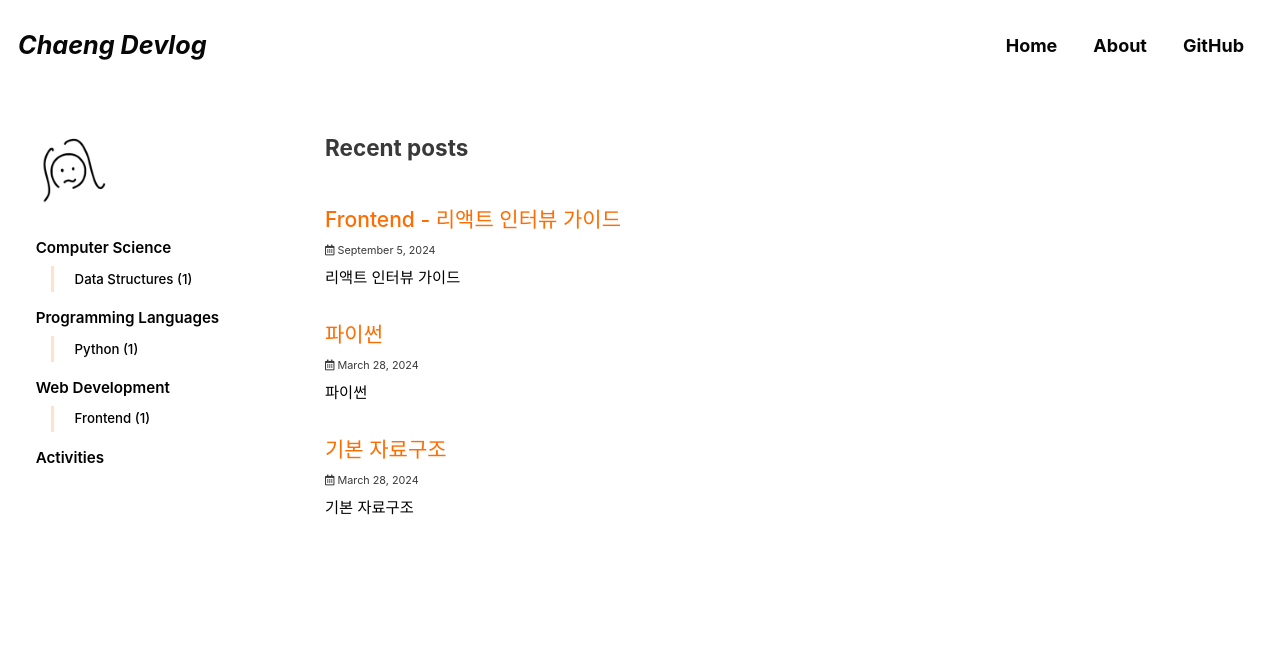
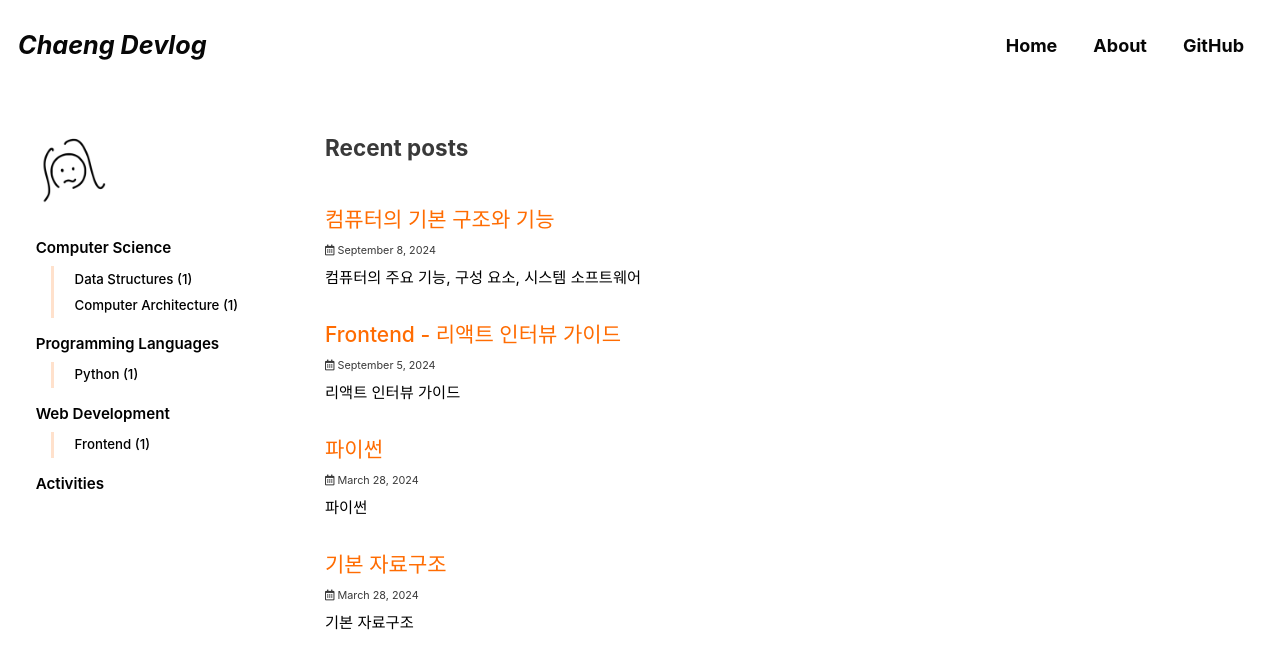
Before and after one commit to cchaeyoung/cchaeyoung.github.io, a Jekyll site: the page built from index.html, in a window 1280 px wide and 900 px high. Shown: the top 669 px of the window. Built offline with Jekyll 4.4.1, drawn with Linux system fonts in a browser that asks for light colours; cached includes are drawn as plain includes; some web fonts are replaced; the list of posts is cut into pages by our own code.

Commit message:
feat: Add Computer Architecture category and new blog post

```diff
--- a/_data/navigation.yml
+++ b/_data/navigation.yml
@@ -22,8 +22,8 @@ categories:
     children:
       - title: "Data Structures"
         url: /categories/data-structures/
-      # - title: "Categories2"
-      #   url: /categories/categories2/
+      - title: "Computer Architecture"
+        url: /categories/computer-architecture/
       # - title: "Categories3"
       #   url: /categories/categories3/
       # - title: "Categories4"
--- /dev/null
+++ b/_posts/2024-09-08-basic-structure-and-functions.md
@@ -0,0 +1,19 @@
+---
+title: "컴퓨터의 기본 구조와 기능"
+excerpt: "컴퓨터의 주요 기능, 구성 요소, 시스템 소프트웨어"
+
+categories:
+  - Computer Architecture
+tags:
+  - [Computer Architecture]
+
+permalink: /computer-architecture/basics/
+
+toc: true
+toc_sticky: true
+
+date: 2024-09-08
+last_modified_at: 2024-09-08
+---
+
+## 컴퓨터의 기본 구조와 기능
```
Also changed, not shown: _pages/categories/category-categories2.md (deleted, +0 -9 lines), _pages/categories/category-computer-architecture.md (added, +9 -0 lines).
